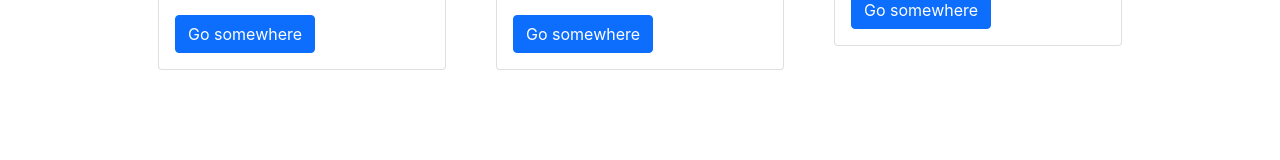
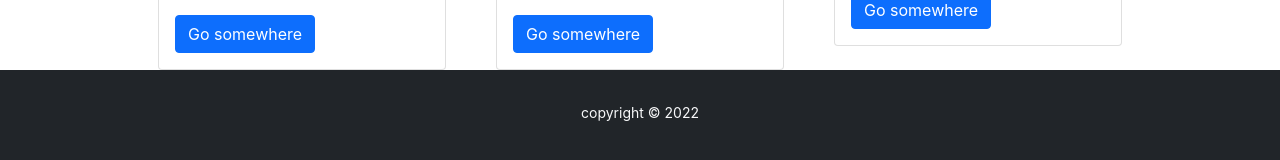
Before and after one commit to osamabinsayeed/photographer, a React (Create React App) app: page / in a window 1280 px wide. Shown: the part 1393-1553 px from the top of the page. Before the commit the page ends 1463 px from the top, so only its background shows below. Built offline with nearby package versions, Linux system fonts and the light colour scheme.

Commit message:
footer added

```diff
--- /dev/null
+++ b/src/components/Footer/Footer.css
@@ -0,0 +1,3 @@
+#footer {
+    height: 100px;
+}
--- /dev/null
+++ b/src/components/Footer/Footer.js
@@ -0,0 +1,16 @@
+import React from 'react';
+import './Footer.css'
+
+const Footer = () => {
+    const today = new Date();
+    const year = today.getFullYear();
+    return (
+        <div>
+            <div className='d-flex bg-dark justify-content-center text-light align-items-center ' id='footer' >
+                <p><small>copyright &#169; {year}</small></p>
+            </div>
+        </div>
+    );
+};
+
+export default Footer;
--- a/src/components/Home/Home.js
+++ b/src/components/Home/Home.js
@@ -1,4 +1,5 @@
 import React from 'react';
+import Footer from '../Footer/Footer';
 import Services from '../Services/Services';
 import Slider from './Slider';
 
@@ -8,7 +9,7 @@ const Home = () => {
 
             <Slider></Slider>
             <Services></Services>
-
+            <Footer></Footer>
 
         </div>
     );
```
